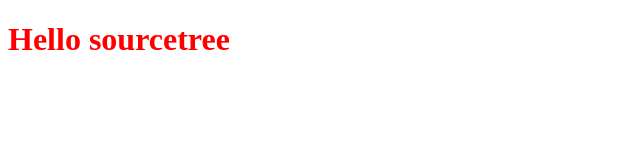
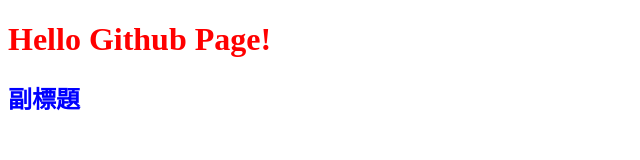
Before and after one commit to AndyChiangSH/201209-local1, a plain HTML site: page index.html in a window 1280 px wide. Shown: the whole page, without its empty margins (0-640 px from the left). Drawn offline with Linux system fonts and the light colour scheme.

Commit message:
新增副標題

```diff
--- a/all.css
+++ b/all.css
@@ -1,3 +1,6 @@
 h1{
     color: red;
 }
+h2{
+    color: blue;
+}
--- a/index.html
+++ b/index.html
@@ -7,6 +7,7 @@
     <link rel="stylesheet" href="all.css">
 </head>
 <body>
-    <h1>Hello sourcetree</h1>
+    <h1>Hello Github Page!</h1>
+    <h2>副標題</h2>
 </body>
 </html>
```
